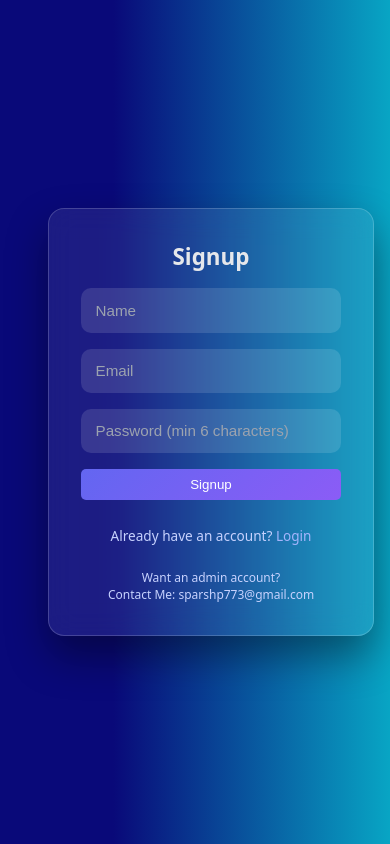
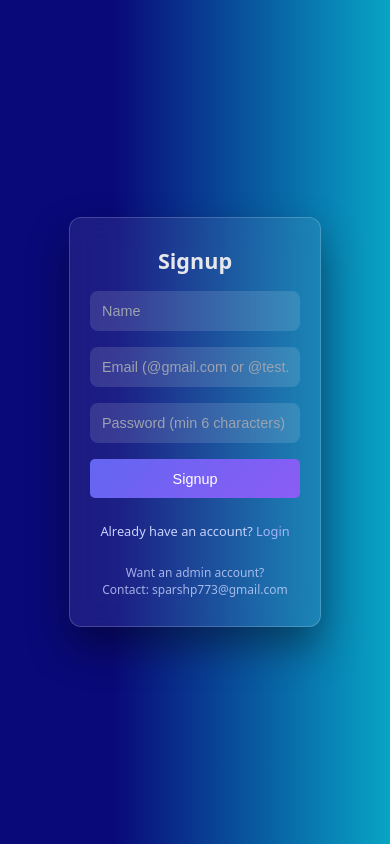
Before and after one commit to Sparsh-4388/Event-Platform, a React (Vite) app in the folder client/: page /signup in a window 390 px wide. Built offline with nearby package versions, Linux system fonts and the light colour scheme; no server answers.

Commit message:
created mobile friendly environment

```diff
--- a/client/src/App.css
+++ b/client/src/App.css
@@ -119,11 +119,13 @@ body {
   align-items: center;
   justify-content: center;
   background: linear-gradient(90deg, rgba(9, 9, 121, 1) 29%, rgba(8, 165, 196, 1) 100%);
+  padding: 1rem;
 }
 
 /* ----- Glass Card ----- */
 .glass-card form {
-  width: 360px;
+  width: 100%;
+  max-width: 420px;
   padding: 2.5rem;
   background: rgba(255, 255, 255, 0.08);
   backdrop-filter: blur(14px);
@@ -1121,6 +1123,25 @@ body {
 
 /* ----- Mobile & Tablet (max-width: 768px) ----- */
 @media (max-width: 768px) {
+  /* Auth page - tablet adjustments */
+  .auth-page {
+    padding: 1.5rem 1rem;
+  }
+
+  .glass-card form {
+    max-width: 100%;
+    padding: 2rem 1.5rem;
+  }
+
+  .glass-card h2 {
+    font-size: 1.5rem;
+  }
+
+  .glass-card input {
+    padding: 0.8rem;
+    font-size: 0.9rem;
+  }
+
   /* Hero adjustments */
   .hero h1 {
     font-size: 2rem;
@@ -1318,20 +1339,71 @@ body {
   }
 
   /* Auth page - better mobile fit */
+  .auth-page {
+    padding: 1rem 0.75rem;
+  }
+
   .glass-card form {
     width: 100%;
-    max-width: 360px;
-    padding: 2rem;
-    margin: 0 1rem;
+    max-width: 100%;
+    padding: 1.75rem 1.25rem;
+    margin: 0;
+    border-radius: 12px;
   }
 
   .glass-card h2 {
-    font-size: 1.4rem;
+    font-size: 1.35rem;
+  }
+
+  .glass-card input {
+    padding: 0.75rem;
+    font-size: 0.9rem;
+    border-radius: 8px;
+  }
+
+  .glass-card .btn-primary {
+    padding: 0.7rem 1.5rem;
+    font-size: 0.9rem;
+  }
+
+  .auth-link {
+    font-size: 0.8rem;
+    margin-top: 0.5rem;
   }
 }
 
 /* ----- Extra Small Mobile (max-width: 375px) ----- */
 @media (max-width: 375px) {
+  /* Auth page - extra small screens */
+  .auth-page {
+    padding: 0.75rem 0.5rem;
+  }
+
+  .glass-card form {
+    padding: 1.5rem 1rem;
+    border-radius: 10px;
+    gap: 0.85rem;
+  }
+
+  .glass-card h2 {
+    font-size: 1.25rem;
+  }
+
+  .glass-card input {
+    padding: 0.7rem;
+    font-size: 0.85rem;
+  }
+
+  .glass-card .btn-primary {
+    padding: 0.65rem 1.2rem;
+    font-size: 0.85rem;
+  }
+
+  .auth-link {
+    font-size: 0.75rem;
+  }
+
+  /* Dashboard adjustments */
   .sidebar {
     width: 260px;
   }
--- a/client/src/auth/Login.jsx
+++ b/client/src/auth/Login.jsx
@@ -1,7 +1,8 @@
 import { useState } from "react";
+import { Link, useNavigate } from "react-router-dom";
 import api from "../api/axios";
 import { useAuth } from "../context/AuthContext";
-import { useNavigate } from "react-router-dom";
+import "../App.css";
 
 export default function Login() {
   const [email, setEmail] = useState("");
@@ -56,7 +57,7 @@ export default function Login() {
           "Login failed. Please check your credentials."
       );
     } finally {
-      setLoading(false); // 🔹 END loading
+      setLoading(false);
     }
   };
 
@@ -69,12 +70,14 @@ export default function Login() {
           {error && <div className="error-text">{error}</div>}
 
           <input
+            type="email"
             placeholder="Email (@gmail.com or @test.com)"
             value={email}
             onChange={(e) => {
               setEmail(e.target.value);
               setError("");
             }}
+            autoComplete="email"
             required
           />
 
@@ -86,6 +89,7 @@ export default function Login() {
               setPassword(e.target.value);
               setError("");
             }}
+            autoComplete="current-password"
             required
           />
 
@@ -98,7 +102,7 @@ export default function Login() {
           </button>
 
           <div className="auth-link">
-            Don't have an account? <a href="/signup">Signup</a>
+            Don't have an account? <Link to="/signup">Signup</Link>
           </div>
         </form>
       </div>
--- a/client/src/auth/Signup.jsx
+++ b/client/src/auth/Signup.jsx
@@ -1,26 +1,26 @@
 import { useState } from "react";
-import { useNavigate } from "react-router-dom";
+import { Link, useNavigate } from "react-router-dom";
 import api from "../api/axios";
+import "../App.css";
 
 export default function Signup() {
   const [form, setForm] = useState({ name: "", email: "", password: "" });
   const [error, setError] = useState("");
+  const [loading, setLoading] = useState(false);
   const navigate = useNavigate();
 
   const handleChange = (e) => {
     setForm({ ...form, [e.target.name]: e.target.value });
-    setError(""); // Clear error when user types
+    setError("");
   };
 
   const validateEmail = (email) => {
     const trimmedEmail = email.trim().toLowerCase();
 
-    // Check if email ends with @gmail.com or @test.com
     if (!trimmedEmail.endsWith("@gmail.com") && !trimmedEmail.endsWith("@test.com")) {
       return "Only @gmail.com (users) or @test.com (admins) emails are allowed";
     }
 
-    // Basic email format validation
     const emailRegex = /^[^\s@]+@[^\s@]+\.[^\s@]+$/;
     if (!emailRegex.test(trimmedEmail)) {
       return "Please enter a valid email address";
@@ -45,7 +45,6 @@ export default function Signup() {
     e.preventDefault();
     setError("");
 
-    // Validate required fields
     if (!form.name.trim()) {
       setError("Name is required");
       return;
@@ -66,7 +65,6 @@ export default function Signup() {
       return;
     }
 
-    // Validate email domain
     const emailError = validateEmail(form.email);
     if (emailError) {
       setError(emailError);
@@ -74,6 +72,7 @@ export default function Signup() {
     }
 
     try {
+      setLoading(true);
       const role = determineRole(form.email);
 
       await api.post("/api/auth/signup", {
@@ -86,6 +85,8 @@ export default function Signup() {
       navigate("/login");
     } catch (err) {
       setError(err.response?.data?.message || "Signup failed. Please try again.");
+    } finally {
+      setLoading(false);
     }
   };
 
@@ -99,17 +100,21 @@ export default function Signup() {
 
           <input
             name="name"
+            type="text"
             placeholder="Name"
             value={form.name}
             onChange={handleChange}
+            autoComplete="name"
             required
           />
 
           <input
             name="email"
-            placeholder="Email"
+            type="email"
+            placeholder="Email (@gmail.com or @test.com)"
             value={form.email}
             onChange={handleChange}
+            autoComplete="email"
             required
           />
 
@@ -119,18 +124,25 @@ export default function Signup() {
             placeholder="Password (min 6 characters)"
             value={form.password}
             onChange={handleChange}
+            autoComplete="new-password"
             required
           />
 
-          <button type="submit" className="btn-primary">Signup</button>
+          <button
+            type="submit"
+            className="btn-primary"
+            disabled={loading}
+          >
+            {loading ? "Creating account..." : "Signup"}
+          </button>
 
           <div className="auth-link">
-            Already have an account? <a href="/login">Login</a>
+            Already have an account? <Link to="/login">Login</Link>
           </div>
 
-          <div className="auth-link" style={{ fontSize: "0.75rem", marginTop: "0.5rem" }}>
+          <div className="auth-link" style={{ fontSize: "0.75rem", marginTop: "0.5rem", opacity: 0.8 }}>
             Want an admin account?<br />
-            Contact Me: sparshp773@gmail.com
+            Contact: sparshp773@gmail.com
           </div>
         </form>
       </div>
```
